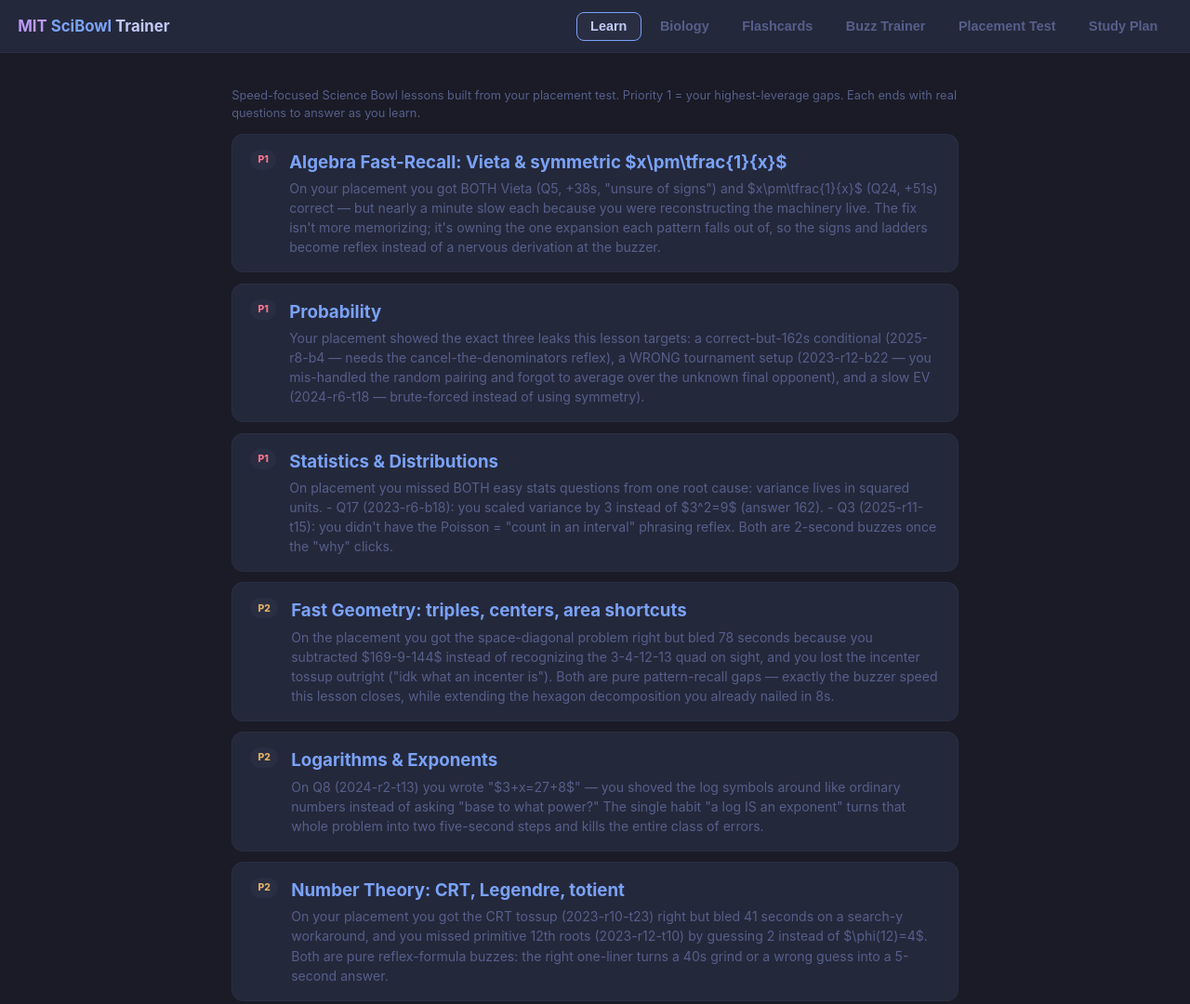
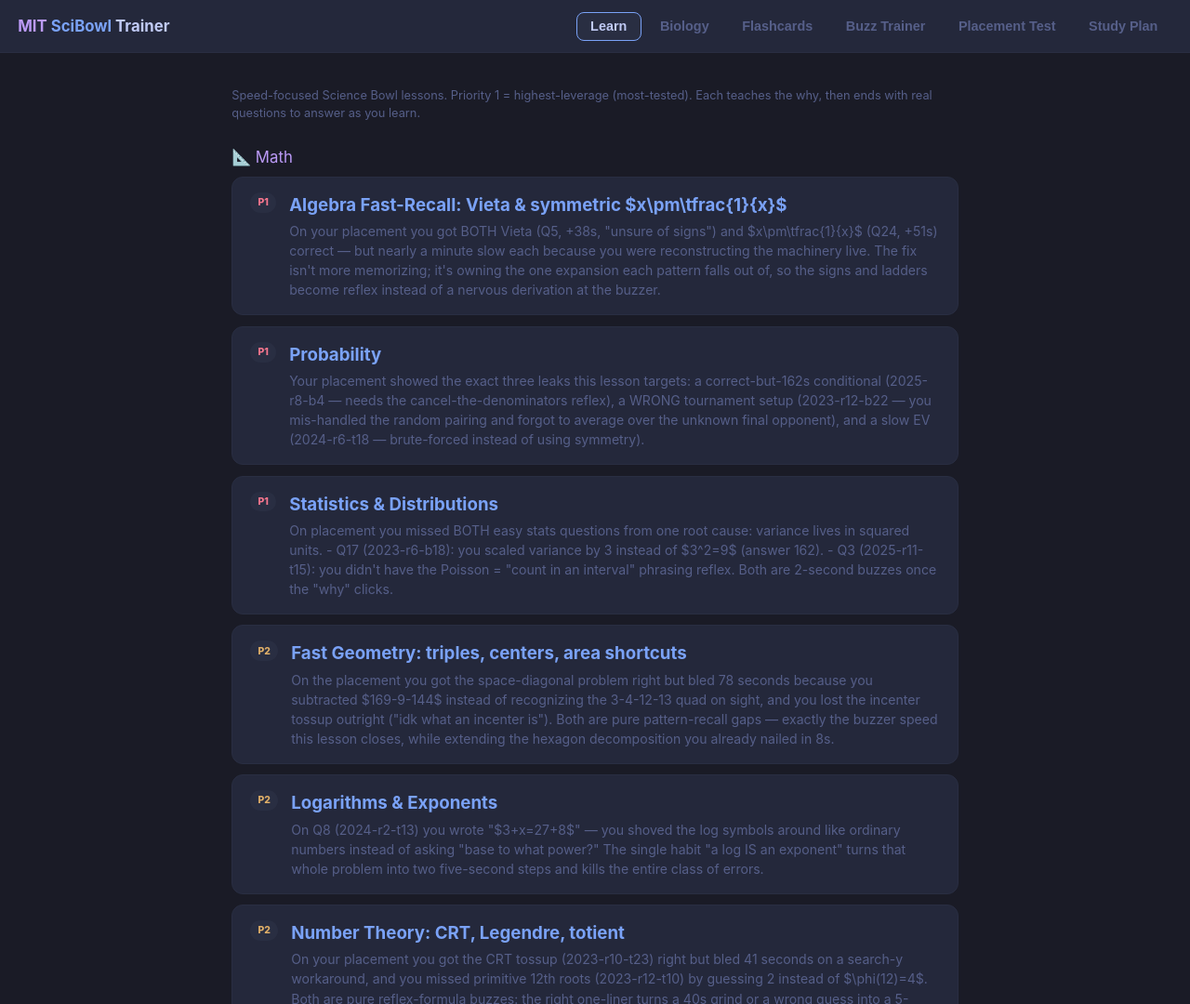
Before and after one commit to xpoes123/mit-scibowl, a plain HTML site: page static/index.html in a window 1280 px wide. Shown: the top 1080 px of the page at 93% size. Drawn offline with nearby package versions, Linux system fonts and the light colour scheme; files whose address does not match are found by name.

Commit message:
Learn tab: group lessons by subject (Math / Biology); tag existing lessons subject=math
Co-Authored-By: Claude Opus 4.8 (1M context) <noreply@anthropic.com>

```diff
--- a/static/index.html
+++ b/static/index.html
@@ -591,16 +591,28 @@ async function renderLearn(){
   }
   if(!state.lessons.length){ v.innerHTML='<div class="empty">Lessons are still being generated — check back shortly.</div>'; return; }
   if(state.lessonOpen) return renderLesson(v, state.lessonOpen);
-  v.innerHTML='<p class="hint">Speed-focused Science Bowl lessons built from your placement test. Priority 1 = your highest-leverage gaps. Each ends with real questions to answer as you learn.</p>';
-  const list=el('div','lesson-list');
-  [...state.lessons].sort((a,b)=>a.priority-b.priority).forEach(L=>{
-    const c=el('div','lesson-card');
-    c.innerHTML=`<span class="pri p${L.priority}">P${L.priority}</span>
-      <div><h3>${L.topic}</h3><p>${L.why}</p></div>`;
-    c.onclick=()=>{state.lessonOpen=L.slug;render();};
-    list.append(c);
+  v.innerHTML='<p class="hint">Speed-focused Science Bowl lessons. Priority 1 = highest-leverage (most-tested). Each teaches the why, then ends with real questions to answer as you learn.</p>';
+  const subjects=[['math','📐 Math'],['bio','🧬 Biology']];
+  const seen=new Set();
+  subjects.forEach(([subj,label])=>{
+    const ls=state.lessons.filter(L=>(L.subject||'math')===subj).sort((a,b)=>a.priority-b.priority);
+    if(!ls.length) return;
+    ls.forEach(L=>seen.add(L.slug));
+    v.append(el('div','sec-h',label));
+    const list=el('div','lesson-list');
+    ls.forEach(L=>list.append(lessonCardEl(L)));
+    v.append(list);
   });
-  v.append(list);
+  // any lesson with an unrecognized subject
+  const rest=state.lessons.filter(L=>!seen.has(L.slug)).sort((a,b)=>a.priority-b.priority);
+  if(rest.length){ const list=el('div','lesson-list'); rest.forEach(L=>list.append(lessonCardEl(L))); v.append(list); }
+}
+function lessonCardEl(L){
+  const c=el('div','lesson-card');
+  c.innerHTML=`<span class="pri p${L.priority}">P${L.priority}</span>
+    <div><h3>${L.topic}</h3><p>${L.why}</p></div>`;
+  c.onclick=()=>{state.lessonOpen=L.slug;render();};
+  return c;
 }
 function renderLesson(v,slug){
   const L=state.lessons.find(x=>x.slug===slug); if(!L){state.lessonOpen=null;return renderLearn(v);}
```
Also changed, not shown: data/lessons.json.
